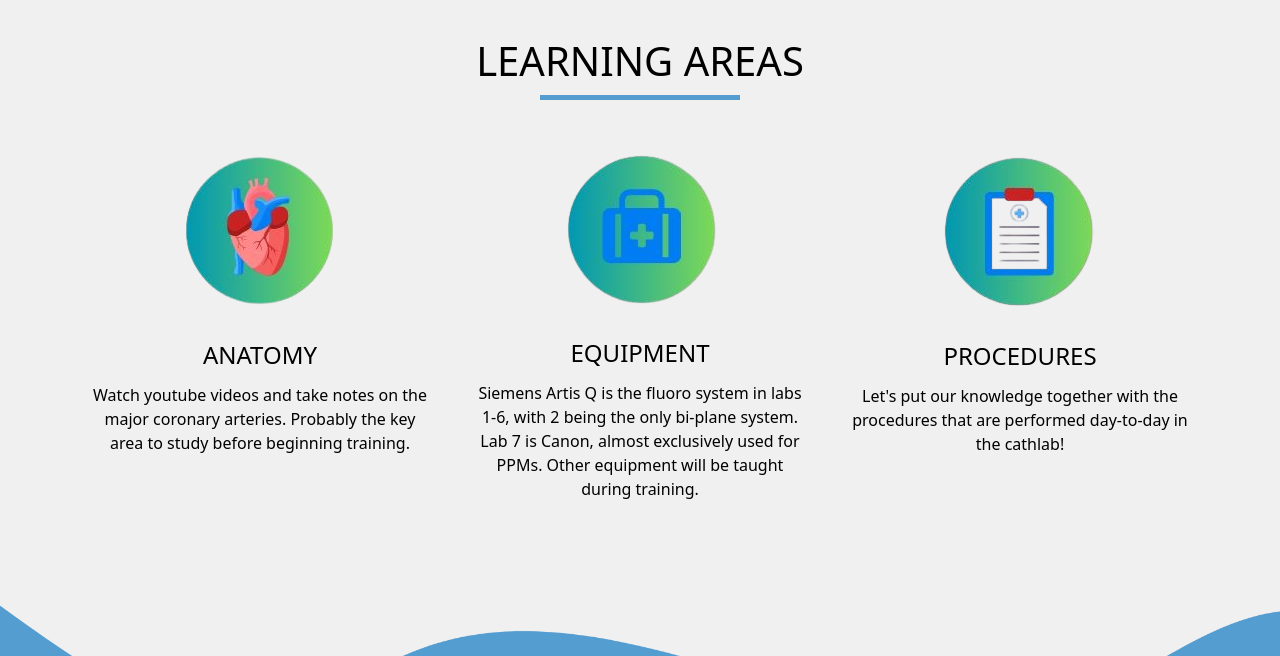
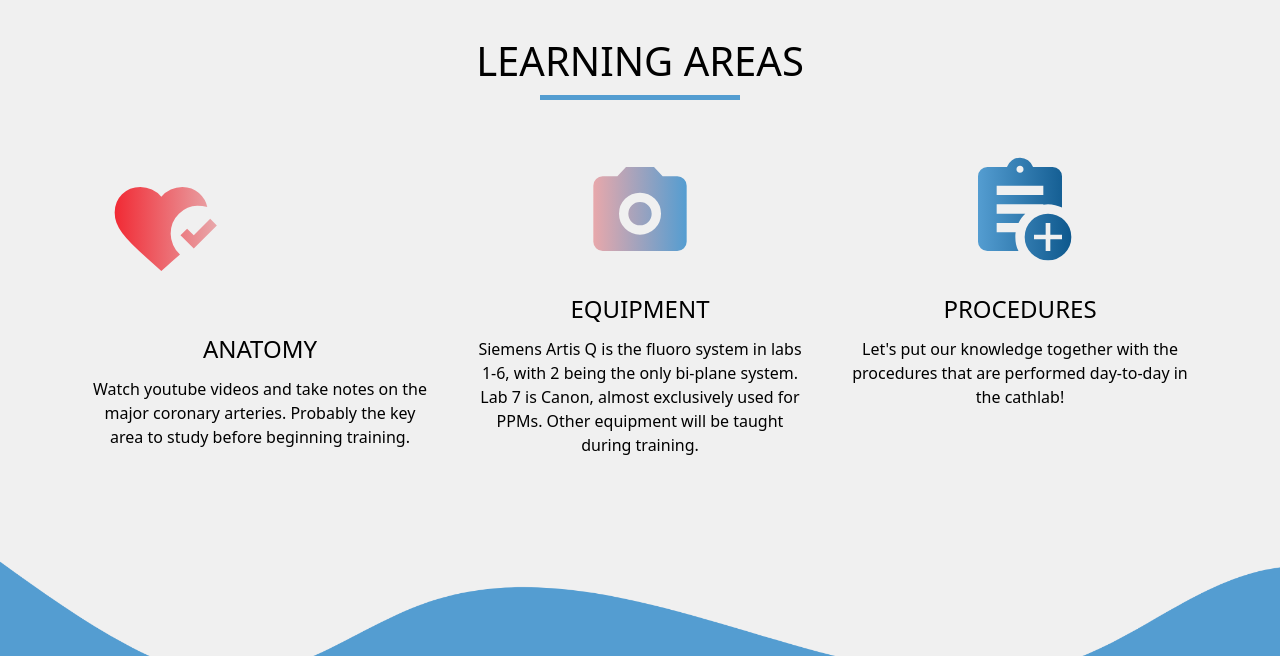
Before and after one commit to rchin8877/cathclub, a plain HTML site: page index.html in a window 1280 px wide. Shown: the part 3480-4136 px from the top of the page. Drawn offline with nearby package versions, Linux system fonts and the light colour scheme; a web font is replaced by a local one.

Commit message:
updated icons on homepage

```diff
--- a/CSS/home_page.css
+++ b/CSS/home_page.css
@@ -157,7 +157,7 @@ body.dark-mode .h3-step5 {
   }
 }
 
-  /*-----------------------------key learning section----------------------------->*/
+  /*--------------key learning section --------------->*/
   #topics {
     padding-top: 7%;
     padding-bottom: 5%;
@@ -202,3 +202,51 @@ body.dark-mode .h3-step5 {
   .dark-mode .title::before {
     background: #283758;
   }
+
+  #heart svg{
+    height: 7rem;
+    width: auto;
+  }
+
+  #equipment svg{
+    height: 7rem;
+    width: auto;
+  }
+
+  #procedures svg{
+    height: 7rem;
+    width: auto;
+  }
+
+  .svg-path {
+    fill: url(#light-gradient);
+}
+
+/* Change to dark mode gradient */
+.dark-mode .svg-path {
+    fill: url(#dark-gradient);
+}
+
+.svg-path-2 {
+  fill: url(#light-gradient-2);
+}
+
+/* Dark Mode */
+.dark-mode .svg-path-2 {
+  fill: url(#dark-gradient-2);
+}
+
+.svg-path-3 {
+  fill: url(#light-gradient-3);
+}
+
+/* Dark Mode */
+.dark-mode .svg-path-3 {
+  fill: url(#dark-gradient-3);
+}
+
+
+#nothing {
+  light-colors: #0e588d #549dd1 #e8a8ab #f12a34;
+  dark-colors: #2a4262 #406da8 #784c4e #4b1e20
+}
--- a/index.html
+++ b/index.html
@@ -256,18 +256,79 @@
             <div class="container text-center">
                 <h1 class="title">LEARNING AREAS</h1>
                 <div class="row text-center">
-                    <div class="col-md-4 topic">
-                        <img src="Images/heart_icon-removebg-preview.png" class="topic-img">
+                    <div class="col-md-4 topic" id="heart">
+                        <div class="col-md-4 topic" id="heart">
+                            <svg xmlns="http://www.w3.org/2000/svg" height="24px" viewBox="0 -960 960 960" width="24px">
+                                <!-- Define Gradients -->
+                                <defs>
+                                    <!-- Light Mode Gradient -->
+                                    <linearGradient id="light-gradient" x1="0%" y1="50%" x2="100%" y2="50%">
+                                        <stop offset="0%" stop-color="#f12a34"/>  <!-- Dark Red -->
+                                        <stop offset="100%" stop-color="#e8a8ab"/> <!-- Light Red -->
+                                    </linearGradient>
+
+                                    <!-- Dark Mode Gradient -->
+                                    <linearGradient id="dark-gradient" x1="0%" y1="50%" x2="100%" y2="50%">
+                                        <stop offset="0%" stop-color="#4b1e20"/>  <!-- Deep Brown-Red -->
+                                        <stop offset="100%" stop-color="#784c4e"/> <!-- Muted Rose -->
+                                    </linearGradient>
+                                </defs>
+
+                                <!-- Apply Gradient Fill -->
+                                <path class="svg-path" fill="url(#light-gradient)" d="M440-120 313-234q-72-65-123.5-116t-85-96q-33.5-45-49-87T40-621q0-94 63-156.5T260-840q52 0 99 21.5t81 61.5q34-40 81-61.5t99-21.5q85 0 142.5 51.5T834-668q-20-8-42-10t-45-2q-85 0-156 68.5T520-440q0 48 21 97.5t59 80.5q-19 17-49.5 43.5T498-172l-58 52Zm278-193L604-426l57-56 57 56 141-141 57 56-198 198Z"/>
+                            </svg>
+                        </div>
+
                         <h4>Anatomy</h4>
                         <p>Watch youtube videos and take notes on the major coronary arteries. Probably the key area to study before beginning training. </p>
                     </div>
-                    <div class="col-md-4 topic">
-                        <img src="Images/equipment_icon-removebg-preview.png" class="topic-img">
+                    <div class="col-md-4 topic" id="equipment">
+                        <svg xmlns="http://www.w3.org/2000/svg" height="24px" viewBox="0 -960 960 960" width="24px">
+                            <!-- Define Gradients -->
+                            <defs>
+                                <!-- Light Mode Gradient (Horizontal) -->
+                                <linearGradient id="light-gradient-2" x1="0%" y1="50%" x2="100%" y2="50%">
+                                    <stop offset="0%" stop-color="#e8a8ab"/>  <!-- Soft Pink -->
+                                    <stop offset="100%" stop-color="#549dd1"/> <!-- Light Blue -->
+                                </linearGradient>
+
+                                <!-- Dark Mode Gradient (Horizontal) -->
+                                <linearGradient id="dark-gradient-2" x1="0%" y1="50%" x2="100%" y2="50%">
+                                    <stop offset="0%" stop-color="#784c4e"/>  <!-- Muted Rose -->
+                                    <stop offset="100%" stop-color="#406da8"/> <!-- Deep Blue -->
+                                </linearGradient>
+                            </defs>
+
+                            <!-- Apply Gradient Fill -->
+                            <path class="svg-path-2" fill="url(#light-gradient-2)" d="M480-260q75 0 127.5-52.5T660-440q0-75-52.5-127.5T480-620q-75 0-127.5 52.5T300-440q0 75 52.5 127.5T480-260Zm0-80q-42 0-71-29t-29-71q0-42 29-71t71-29q42 0 71 29t29 71q0 42-29 71t-71 29ZM160-120q-33 0-56.5-23.5T80-200v-480q0-33 23.5-56.5T160-760h126l74-80h240l74 80h126q33 0 56.5 23.5T880-680v480q0 33-23.5 56.5T800-120H160Z"/>
+                        </svg>
+
+
                         <h4>Equipment</h4>
                         <p>Siemens Artis Q is the fluoro system in labs 1-6, with 2 being the only bi-plane system. Lab 7 is Canon, almost exclusively used for PPMs. Other equipment will be taught during training.</p>
                     </div>
-                    <div class="col-md-4 topic ">
-                        <img src="Images/procedures_icon-removebg-preview.png" class="topic-img">
+                    <div class="col-md-4 topic" id="procedures">
+                        <svg xmlns="http://www.w3.org/2000/svg" height="24px" viewBox="0 -960 960 960" width="24px">
+                            <!-- Define Gradients -->
+                            <defs>
+                                <!-- Light Mode Gradient (Horizontal) -->
+                                <linearGradient id="light-gradient-3" x1="0%" y1="50%" x2="100%" y2="50%">
+                                    <stop offset="0%" stop-color="#549dd1"/>  <!-- Lighter Blue -->
+                                    <stop offset="100%" stop-color="#0e588d"/> <!-- Soft Blue -->
+
+                                </linearGradient>
+
+                                <!-- Dark Mode Gradient (Horizontal) -->
+                                <linearGradient id="dark-gradient-3" x1="0%" y1="50%" x2="100%" y2="50%">
+                                    <stop offset="0%" stop-color="#406da8"/>  <!-- Dark Blue -->
+                                    <stop offset="100%" stop-color="#2a4262"/> <!-- Muted Blue -->
+                                </linearGradient>
+                            </defs>
+
+                            <!-- Apply Gradient Fill -->
+                            <path class="svg-path-3" fill="url(#light-gradient-3)" d="M480-790q13 0 21.5-8.5T510-820q0-13-8.5-21.5T480-850q-13 0-21.5 8.5T450-820q0 13 8.5 21.5T480-790ZM720-40q-83 0-141.5-58.5T520-240q0-83 58.5-141.5T720-440q83 0 141.5 58.5T920-240q0 83-58.5 141.5T720-40Zm-20-80h40v-100h100v-40H740v-100h-40v100H600v40h100v100ZM280-600h400v-80H280v80Zm187 480H200q-33 0-56.5-23.5T120-200v-560q0-33 23.5-56.5T200-840h168q13-36 43.5-58t68.5-22q38 0 68.5 22t43.5 58h168q33 0 56.5 23.5T840-760v268q-29-14-58.5-21t-61.5-7q-11 0-20.5.5T680-517v-3H280v80h245q-18 17-32.5 37T467-360H280v80h163q-2 10-2.5 19.5T440-240q0 33 6 61.5t21 58.5Z"/>
+                        </svg>
+
                         <h4>Procedures</h4>
                         <p>Let's put our knowledge together with the procedures that are performed day-to-day in the cathlab!</p>
                     </div>
```
Also changed, not shown: Images/assignment_add_24dp_E8EAED_FILL1_wght400_GRAD0_opsz24.svg (added), Images/dark_mode_24dp_E8EAED_FILL1_wght400_GRAD0_opsz24.svg (renamed from dark_mode_24dp_E8EAED_FILL1_wght400_GRAD0_opsz24.svg), Images/heart_check_24dp_E8EAED_FILL1_wght400_GRAD0_opsz24.svg (added), Images/light_mode_24dp_E8EAED_FILL1_wght400_GRAD0_opsz24.svg (renamed from light_mode_24dp_E8EAED_FILL1_wght400_GRAD0_opsz24.svg), Images/photo_camera_24dp_E8EAED_FILL1_wght400_GRAD0_opsz24.svg (added).
